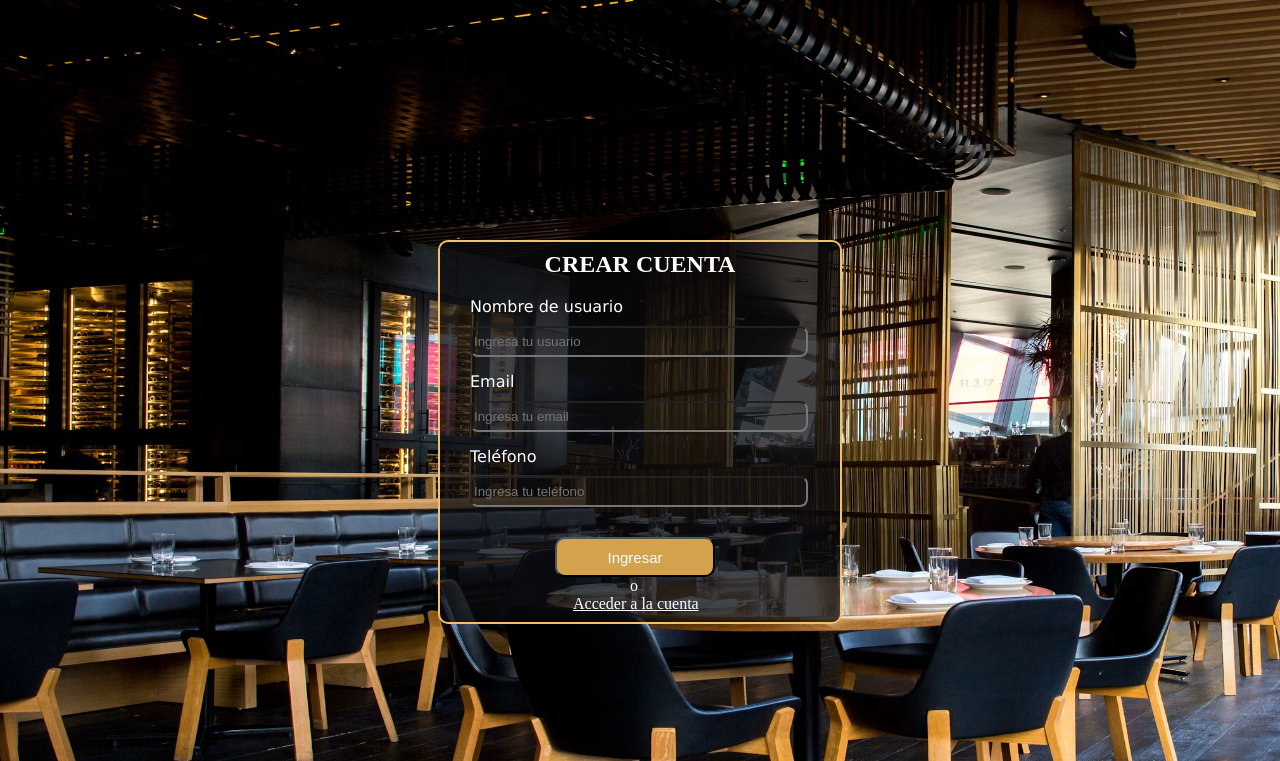
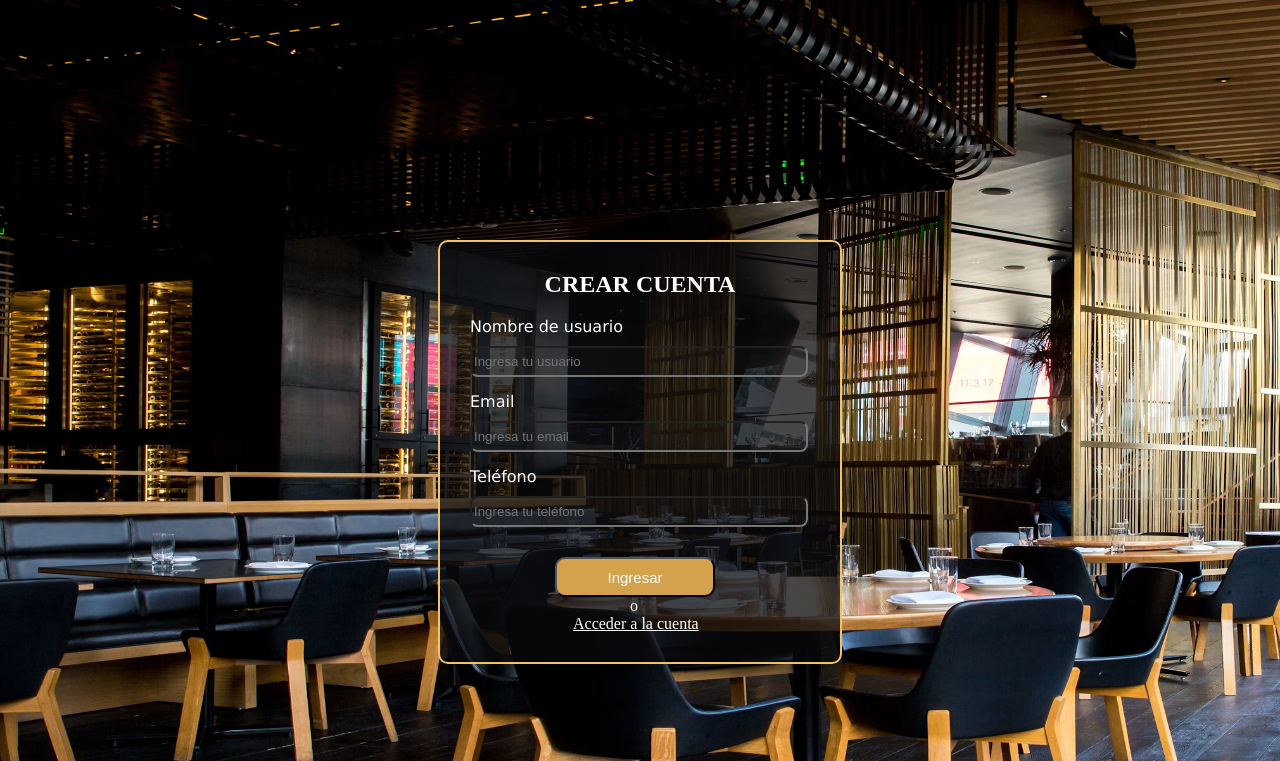
Before and after one commit to AngelGalindo-code/Proyecto_Integrador, a Flask app: page /registro in a window 1280 px wide. Shown: the part 39-800 px from the top of the page. Run offline with Flask 3, Linux system fonts and the light colour scheme.

Commit message:
agrando la altura al formulario

```diff
--- a/frontend/static/css/formulario_registro.css
+++ b/frontend/static/css/formulario_registro.css
@@ -19,7 +19,7 @@ h2 {
 .formulario {
     background-color: rgba(10, 10, 12, 0.75);
     width: 400px;
-    height: 380px;
+    height: 420px;
     border-radius: 10px;
     border: 2px solid #F0C36A;
 
```
